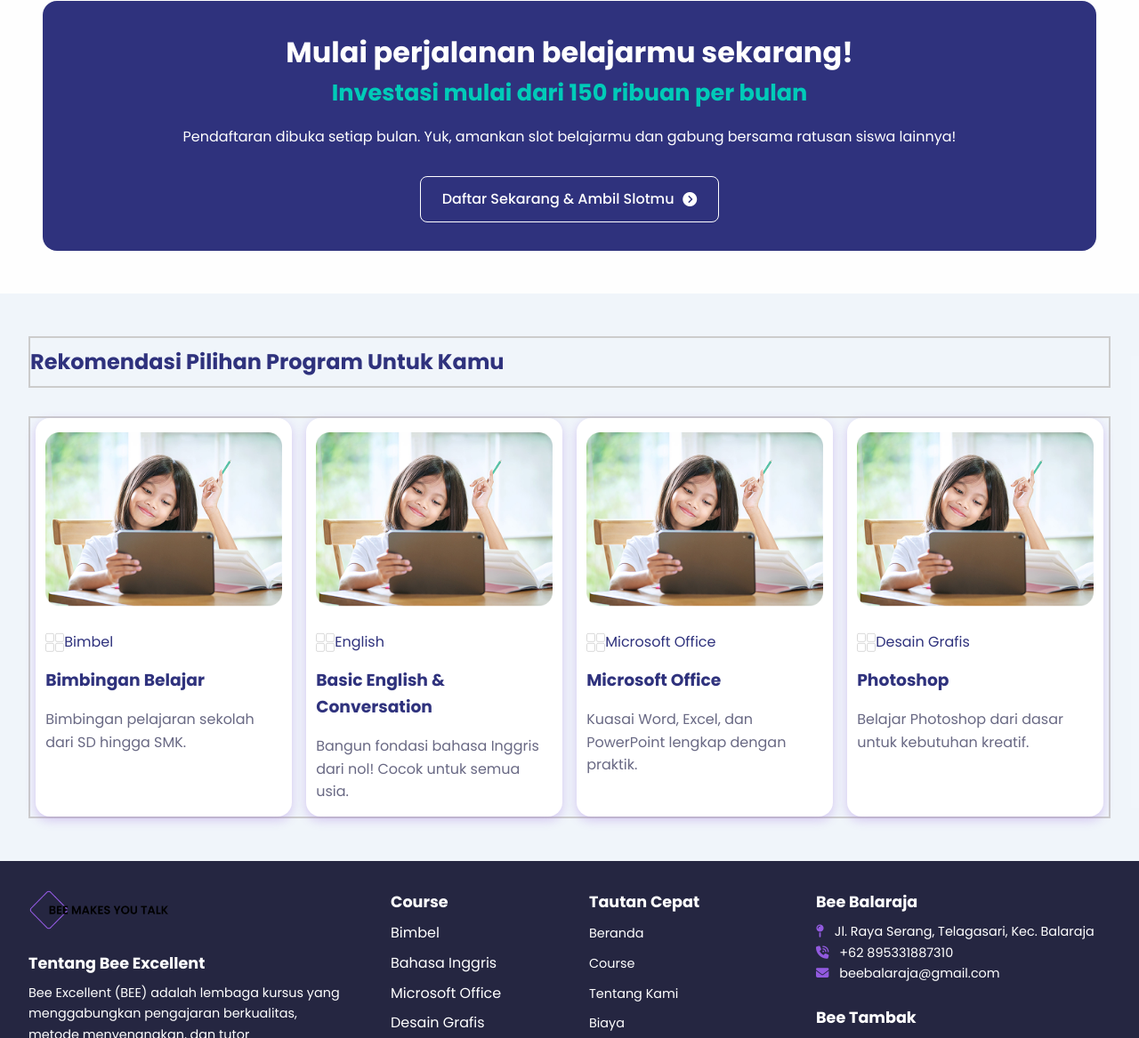
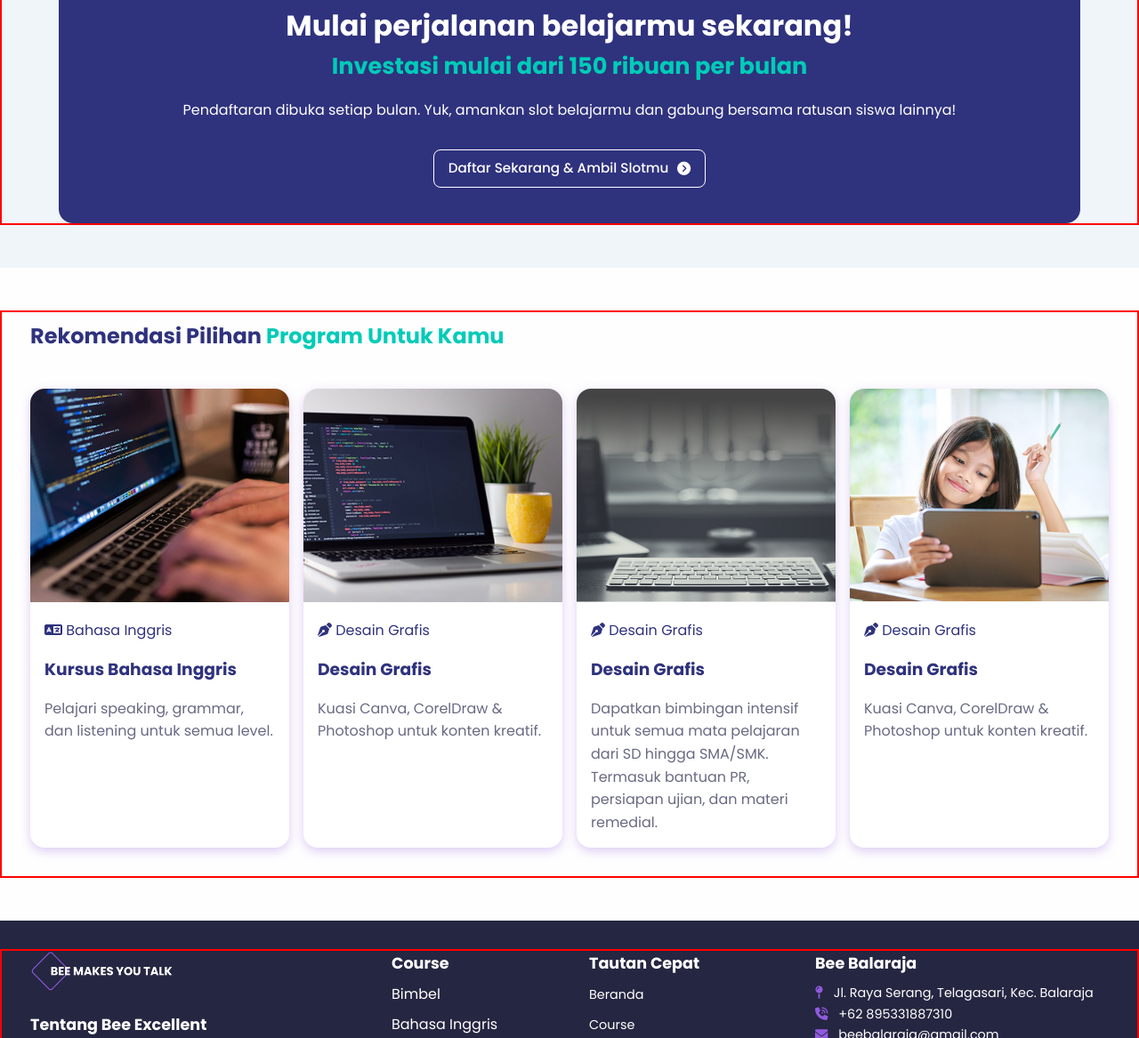
Before and after one commit to Ibnu030303/Learn-HTML, a plain HTML site: page biaya.html in a window 1280 px wide. Shown: the part 1633-2800 px from the top of the page at 89% size. Drawn offline with Linux system fonts and the light colour scheme.

Commit message:
fix: fixing page biaya

```diff
--- a/assets/css/biaya.css
+++ b/assets/css/biaya.css
@@ -1,12 +1,5 @@
-.rekomendasi {
-  background-color: var(--background-color-secondary);
-}
-
 .table-wrapper {
   overflow-x: auto;
-}
-.biaya-group {
-  padding: 0 10rem;
 }
 table {
   border-collapse: collapse;
@@ -27,7 +20,8 @@ thead {
 .daftar-sekarang .card-daftar {
   background-color: var(--text-primary);
   color: var(--white-color);
-  padding: 2rem 0;
+  width: 100%;
+  padding: min(2.5rem, 4%);
 }
 .daftar-sekarang .card-daftar h2 {
   font-size: clamp(1.2rem, 3vw, 2rem);
@@ -40,26 +34,41 @@ thead {
 }
 /* END OF DAFTAR SEKARANG */
 
+/* rekomendasi List */
+.rekomendasi-list {
+  flex: 1;
+  display: grid;
+  grid-template-columns: repeat(auto-fill, minmax(280px, 1fr));
+  gap: 1rem;
+}
 .rekomendasi-list .card {
-  padding: 1rem 0.7rem;
-  width: 100%;
-  max-width: 18rem;
-  height: 28rem;
+  padding: 0;
+  background-color: #ffffff;
 }
-.rekomendasi .rekomendasi-list .card-image img {
-  width: 100%;
+.rekomendasi-list .card .card-content {
+  padding: 0 1rem 1rem;
+  display: flex;
+  flex-direction: column;
+  gap: 1rem;
+}
+.card-image {
+  overflow: hidden;
+  height: 240px;
 }
 .card-image img {
   width: 100%;
-  height: auto;
+  height: 100%;
   object-fit: cover;
+  display: block;
+  transition: transform 0.3s ease;
+  aspect-ratio: 1/1;
+  border-radius: 1rem 1rem 0 0;
+}
+.card:hover .card-image img {
+  transform: scale(1.02); /* Subtle zoom on image hover */
 }
 
 @media (max-width: 768px) {
-  .biaya-group {
-    padding: 0 1rem;
-  }
-
   .table-wrapper {
     overflow-x: auto;
   }
@@ -68,30 +77,4 @@ thead {
     font-size: 0.9rem;
     min-width: 600px; /* agar tetap scrollable */
   }
-
-  .rekomendasi .rekomendasi-list {
-    flex-direction: column;
-    gap: 1.5rem;
-  }
-
-  .rekomendasi-list .card {
-    max-width: 100%;
-    height: auto;
-  }
-
-  .daftar-sekarang .card-daftar {
-    padding: 1.5rem 1rem;
-  }
-
-  .daftar-sekarang .card-daftar h2 {
-    font-size: 1.25rem;
-  }
-
-  .daftar-sekarang .card-daftar span {
-    font-size: 1.5rem;
-  }
-
-  .daftar-sekarang .card-daftar p {
-    font-size: 0.9rem;
-  }
 }
--- a/assets/css/global.css
+++ b/assets/css/global.css
@@ -177,6 +177,7 @@ footer {
   max-width: 1280px;
   margin: 0 auto;
   padding: 0 2rem;
+  border: 2px solid red;
 }
 
 /* =======================
@@ -476,6 +477,10 @@ footer {
   padding-top: 3rem;
   padding-bottom: 3rem;
 }
+.py-4 {
+  padding-top: 4rem;
+  padding-bottom: 4rem;
+}
 .px-1 {
   padding-left: 1rem;
   padding-right: 1rem;
@@ -487,6 +492,10 @@ footer {
 .px-3 {
   padding-left: 3rem;
   padding-right: 3rem;
+}
+.px-4 {
+  padding-left: 4rem;
+  padding-right: 4rem;
 }
 .pt-1 {
   padding-top: 1rem;
--- a/biaya.html
+++ b/biaya.html
@@ -106,14 +106,15 @@
         </nav>
       </div>
     </header>
+
     <main>
       <!-- Biaya Kursus Section -->
-      <section id="biaya-kursus" class="py-3">
-        <div class="container flex flex-col flex-center gap-2">
-          <h2 class="text-color-accent">Daftar Biaya Kursus</h2>
+      <section id="biaya-kursus" class="py-2">
+        <div class="container flex flex-col flex-center gap-2 px-4">
+          <h2>Daftar Biaya Kursus</h2>
 
           <!-- A. Bimbel -->
-          <section class="biaya-group border-2 w-full">
+          <section class="biaya-group w-full px-4 md-p-0">
             <h3 class="mb-1">A. Bimbel</h3>
             <div class="table-wrapper">
               <table class="table mx-auto">
@@ -150,7 +151,7 @@
           </section>
 
           <!-- B. Bahasa Inggris -->
-          <section class="biaya-group border-2 w-full">
+          <section class="biaya-group w-full px-4 md-p-0">
             <h3 class="mb-1">B. Bahasa Inggris</h3>
             <div class="table-wrapper">
               <table class="table mx-auto">
@@ -211,7 +212,7 @@
           </section>
 
           <!-- C. Desain Grafis -->
-          <section class="biaya-group border-2 w-full">
+          <section class="biaya-group w-full px-4 md-p-0">
             <h3 class="mb-1">C. Desain Grafis</h3>
             <div class="table-wrapper">
               <table class="table mx-auto">
@@ -248,7 +249,7 @@
           </section>
 
           <!-- D. Microsoft Office -->
-          <section class="biaya-group border-2 w-full">
+          <section class="biaya-group w-full px-4 md-p-0">
             <h3 class="mb-1">D. Microsoft Office</h3>
             <div class="table-wrapper">
               <table class="table mx-auto">
@@ -286,9 +287,9 @@
         </div>
       </section>
 
-      <!-- Daftar Sekarang -->
-      <section id="daftar-sekarang" class="daftar-sekarang py-3">
-        <div class="container px-3">
+      <!-- Daftar Sekarang Section -->
+      <section id="daftar-sekarang" class="daftar-sekarang py-3 md-p-0 bg-secondary">
+        <div class="container px-4">
           <div class="text-center card-daftar radius-lg mx-auto">
             <h2>
               Mulai perjalanan belajarmu sekarang!
@@ -296,7 +297,7 @@
               <span class="d-block text-color-accent">Investasi mulai dari 150 ribuan per bulan</span>
             </h2>
             <p class="pt-1 pb-2">Pendaftaran dibuka setiap bulan. Yuk, amankan slot belajarmu dan gabung bersama ratusan siswa lainnya!</p>
-            <a href="#form-pendaftaran" class="btn btn-outline-secondary" role="button">
+            <a href="#form-pendaftaran" class="btn btn-outline-secondary btn-small" role="button">
               Daftar Sekarang & Ambil Slotmu
               <i class="fa-solid fa-circle-chevron-right"></i>
             </a>
@@ -305,73 +306,75 @@
       </section>
 
       <!-- Rekomendasi Program -->
-      <section class="rekomendasi py-3">
+      <section class="rekomendasi py-3 bg-color">
         <div class="container">
-          <header class="title border-2 w-full mb-2">
-            <h2>Rekomendasi Pilihan Program Untuk Kamu</h2>
+          <header class="title w-full mb-2">
+            <h2>
+              Rekomendasi Pilihan
+              <span class="text-color-accent">Program Untuk Kamu</span>
+            </h2>
           </header>
 
-          <div class="rekomendasi-list flex flex-center flex-wrap-md gap-1 border-2 w-full">
-            <!-- Card 1 -->
-            <article class="card shadow-sm" aria-label="Program Bimbel">
+          <section class="rekomendasi-list mb-2" aria-label="Daftar Kursus">
+            <!-- Template card, duplikasikan sesuai kebutuhan -->
+            <article class="card shadow-sm" aria-label="Kursus Bahasa Inggris">
               <figure class="card-image">
-                <img src="assets/image/Rectangle 33.png" alt="Ilustrasi program bimbel" />
+                <img src="assets/image/Rectangle 34 (1).png" alt="Ilustrasi Kursus Bahasa Inggris" />
               </figure>
-              <div class="card-content flex flex-col gap-1">
-                <p class="flex align-items-center">
-                  <img src="assets/image/Group 259.svg" alt="Icon Bimbel" />
-                  Bimbel
-                </p>
-                <h3>Bimbingan Belajar</h3>
-                <p class="text-color-secondary">Bimbingan pelajaran sekolah dari SD hingga SMK.</p>
+              <div class="card-content">
+                <div class="card-category">
+                  <i class="fa-solid fa-language"></i>
+                  <span>Bahasa Inggris</span>
+                </div>
+                <h3>Kursus Bahasa Inggris</h3>
+                <p class="text-color-secondary">Pelajari speaking, grammar, dan listening untuk semua level.</p>
               </div>
             </article>
 
-            <!-- Card 2 -->
-            <article class="card shadow-sm" aria-label="Program Bahasa Inggris">
+            <article class="card shadow-sm" aria-label="Kursus Desain Grafis">
               <figure class="card-image">
-                <img src="assets/image/Rectangle 33.png" alt="Ilustrasi program bahasa Inggris" />
+                <img src="assets/image/Rectangle 34.png" alt="Ilustrasi Desain Grafis" />
               </figure>
-              <div class="card-content flex flex-col gap-1">
-                <p class="flex align-items-center">
-                  <img src="assets/image/Group 259.svg" alt="Icon English" />
-                  English
-                </p>
-                <h3>Basic English & Conversation</h3>
-                <p class="text-color-secondary">Bangun fondasi bahasa Inggris dari nol! Cocok untuk semua usia.</p>
+              <div class="card-content">
+                <div class="card-category">
+                  <i class="fa-solid fa-pen-nib"></i>
+                  <span>Desain Grafis</span>
+                </div>
+                <h3>Desain Grafis</h3>
+                <p class="text-color-secondary">Kuasi Canva, CorelDraw & Photoshop untuk konten kreatif.</p>
               </div>
             </article>
 
-            <!-- Card 3 -->
-            <article class="card shadow-sm" aria-label="Program Microsoft Office">
+            <article class="card shadow-sm" aria-label="Kursus Desain Grafis">
               <figure class="card-image">
-                <img src="assets/image/Rectangle 33.png" alt="Ilustrasi program Microsoft Office" />
+                <img src="assets/image/Rectangle 32.png" alt="Ilustrasi Desain Grafis" />
               </figure>
-              <div class="card-content flex flex-col gap-1">
-                <p class="flex align-items-center">
-                  <img src="assets/image/Group 259.svg" alt="Icon Office" />
-                  Microsoft Office
-                </p>
-                <h3>Microsoft Office</h3>
-                <p class="text-color-secondary">Kuasai Word, Excel, dan PowerPoint lengkap dengan praktik.</p>
+              <div class="card-content">
+                <div class="card-category">
+                  <i class="fa-solid fa-pen-nib"></i>
+                  <span>Desain Grafis</span>
+                </div>
+                <h3>Desain Grafis</h3>
+                <p class="text-color-secondary">Dapatkan bimbingan intensif untuk semua mata pelajaran dari SD hingga SMA/SMK. Termasuk bantuan PR, persiapan ujian, dan materi remedial.</p>
               </div>
             </article>
 
-            <!-- Card 4 -->
-            <article class="card shadow-sm" aria-label="Program Desain Grafis">
+            <article class="card shadow-sm" aria-label="Kursus Desain Grafis">
               <figure class="card-image">
-                <img src="assets/image/Rectangle 33.png" alt="Ilustrasi program desain grafis" />
+                <img src="assets/image/Rectangle 33.png" alt="Ilustrasi Desain Grafis" />
               </figure>
-              <div class="card-content flex flex-col gap-1">
-                <p class="flex align-items-center">
-                  <img src="assets/image/Group 259.svg" alt="Icon Desain" />
-                  Desain Grafis
-                </p>
-                <h3>Photoshop</h3>
-                <p class="text-color-secondary">Belajar Photoshop dari dasar untuk kebutuhan kreatif.</p>
+              <div class="card-content">
+                <div class="card-category">
+                  <i class="fa-solid fa-pen-nib"></i>
+                  <span>Desain Grafis</span>
+                </div>
+                <h3>Desain Grafis</h3>
+                <p class="text-color-secondary">Kuasi Canva, CorelDraw & Photoshop untuk konten kreatif.</p>
               </div>
             </article>
-          </div>
+
+            <!-- Tambahkan kursus lain di sini -->
+          </section>
         </div>
       </section>
     </main>
@@ -380,20 +383,26 @@
       <div class="container footer-container">
         <!-- Tentang Bee Excellent -->
         <section class="footer-about">
-          <img src="assets/image/Logo.png" alt="Logo Bee Excellent" class="footer-logo" />
+          <img src="assets/image/Group 444.png" alt="Logo Bee Excellent" class="footer-logo" />
           <h3>Tentang Bee Excellent</h3>
           <p>Bee Excellent (BEE) adalah lembaga kursus yang menggabungkan pengajaran berkualitas, metode menyenangkan, dan tutor berpengalaman.</p>
 
           <h4>Ikuti Media Sosial Kami:</h4>
           <ul class="footer-social">
-            <li><a href="#" aria-label="Instagram Bee">Instagram</a></li>
-            <li><a href="#" aria-label="Facebook Bee">Facebook</a></li>
-            <li><a href="#" aria-label="YouTube Bee">YouTube</a></li>
+            <li>
+              <a href="#" aria-label="Instagram Bee"><i class="fa-brands fa-instagram"></i></a>
+            </li>
+            <li>
+              <a href="#" aria-label="Facebook Bee"><i class="fa-brands fa-facebook"></i></a>
+            </li>
+            <li>
+              <a href="#" aria-label="YouTube Bee"><i class="fa-brands fa-youtube"></i></a>
+            </li>
           </ul>
         </section>
 
         <!-- Course -->
-        <nav class="footer-links px-2" aria-label="Navigasi Course">
+        <nav class="footer-links px-2 md-p-0" aria-label="Navigasi Course">
           <h3>Course</h3>
           <ul>
             <li>Bimbel</li>
@@ -407,12 +416,12 @@
         <nav class="footer-links" aria-label="Navigasi Utama">
           <h3>Tautan Cepat</h3>
           <ul>
-            <li><a href="#home">Beranda</a></li>
-            <li><a href="#courses">Course</a></li>
-            <li><a href="#about">Tentang Kami</a></li>
-            <li><a href="#pricing">Biaya</a></li>
+            <li><a href="">Beranda</a></li>
+            <li><a href="course.html">Course</a></li>
+            <li><a href="profile.html">Tentang Kami</a></li>
+            <li><a href="biaya.html">Biaya</a></li>
             <li><a href="#contact">Kontak</a></li>
-            <li><a href="#contact">TOEFL Gratis</a></li>
+            <li><a href="#about">TOEFL Gratis</a></li>
           </ul>
         </nav>
 
@@ -456,5 +465,7 @@
       </div>
       <p class="text-center mt-2 py-1" style="background-color: black">Copy Right By Ibnu Dev 2025.</p>
     </footer>
+
+    <script src="assets/js/script.js"></script>
   </body>
 </html>
```
Also changed, not shown: course.html (+3 -3 lines), index.html (+2 -2 lines).
